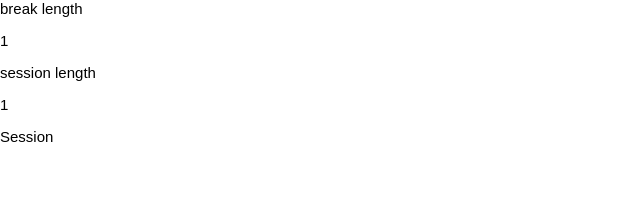
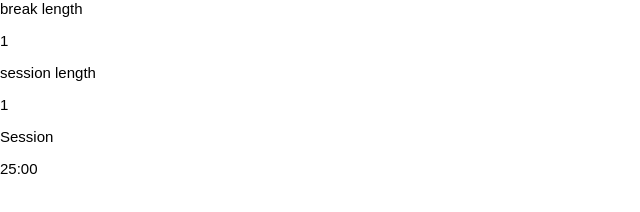
Before and after one commit to askme23/buildAPomodoroClock, a plain HTML site: page index.html in a window 1280 px wide. Shown: the full height of the page, 0-640 px from the left. Drawn offline with Linux system fonts and the light colour scheme.

Commit message:
just commit

```diff
--- a/index.html
+++ b/index.html
@@ -27,7 +27,7 @@
 
     <div id="clock">
         <div>Session</div>
-        <p class="counter"></p>
+        <p class="counter">25:00</p>
     </div>
     <script src="script.js"></script>
 </body>
```
